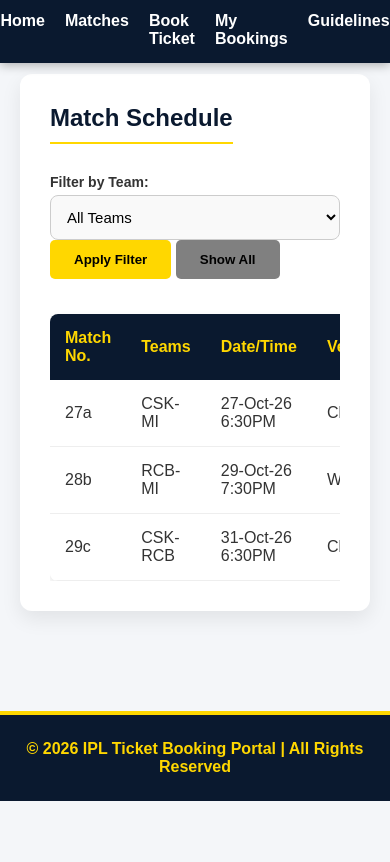
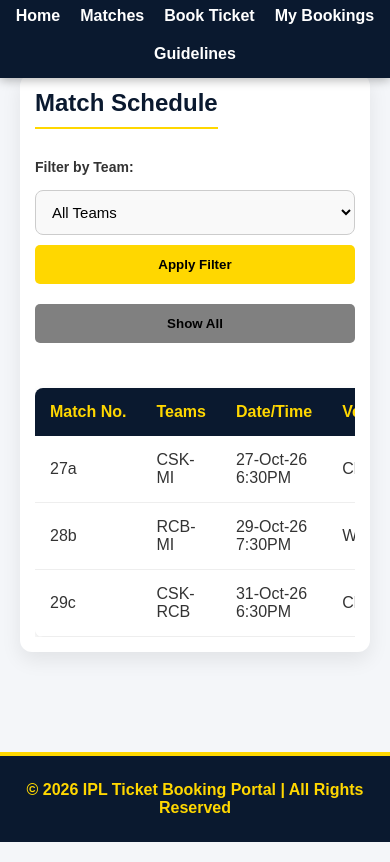
Before and after one commit to srushtimyakal99-ai/ipl-ticket-booking, a plain HTML site: page matches.html in a window 390 px wide. Shown: the part 46-908 px from the top of the page. Before the commit the page ends 867 px from the top, so only its background shows below. Drawn offline with Linux system fonts and the light colour scheme.

Commit message:
Responsive site. Desktop + mobile screenshots. Commit.

```diff
--- a/matches.html
+++ b/matches.html
@@ -20,11 +20,11 @@
         </ul>
     </nav>
 
-    <main style="padding-top: 120px;">
+    <main class="page-content">
         <section>
             <h2>Match Schedule</h2>
 
-            <form class="filter-form-class" style="margin-bottom: 20px;">
+            <form class="filter-form-class">
                 <label for="teamFilter">Filter by Team:</label>
                 <select id="teamFilter">
                     <option value="all">All Teams</option>
@@ -36,6 +36,7 @@
                 <button type="button" class="btn btn-primary" onclick="showAll()" style="background-color: gray;">Show All</button>
             </form>
 
+            <!-- TABLE WRAPPER FOR HORIZONTAL SCROLL ON MOBILE -->
             <div class="table-wrapper">
                 <table id="matchTable">
                     <thead>
--- a/styles.css
+++ b/styles.css
@@ -26,7 +26,7 @@ body {
 }
 
 /* =========================================
-   2. NAVIGATION BAR (Fixed & Flexbox)
+   2. NAVIGATION BAR
    ========================================= */
 nav {
     position: fixed;
@@ -91,6 +91,9 @@ nav a:hover {
     gap: 15px;
 }
 
+/* =========================================
+   4. BUTTONS
+   ========================================= */
 .btn {
     padding: 12px 24px;
     text-decoration: none;
@@ -99,6 +102,7 @@ nav a:hover {
     transition: transform 0.2s;
     border: none;
     cursor: pointer;
+    display: inline-block;
 }
 
 .btn-primary {
@@ -123,12 +127,16 @@ nav a:hover {
 }
 
 /* =========================================
-   4. MAIN CONTENT & TABLES
+   5. MAIN CONTENT & TABLES
    ========================================= */
 main {
     max-width: 1000px;
     margin: 0 auto;
     padding: 20px;
+}
+
+.page-content {
+    padding-top: 120px; /* Space for fixed navbar */
 }
 
 main section {
@@ -152,8 +160,10 @@ main ul {
     line-height: 1.8;
 }
 
+/* Table Styles */
 .table-wrapper {
-    overflow-x: auto;
+    overflow-x: auto; /* HORIZONTAL SCROLL FOR MOBILE */
+    width: 100%;
 }
 
 table {
@@ -170,6 +180,7 @@ th {
     color: var(--accent);
     padding: 15px;
     text-align: left;
+    white-space: nowrap; /* Prevents headers from squishing */
 }
 
 td {
@@ -179,7 +190,7 @@ td {
 }
 
 /* =========================================
-   5. GRID LAYOUT & FORMS (Booking Page)
+   6. GRID LAYOUT & FORMS (Booking Page)
    ========================================= */
 .grid-layout {
     display: grid;
@@ -196,14 +207,8 @@ td {
     border: 1px solid #e2e8f0;
 }
 
-.form-card {
-    border-top: 5px solid var(--primary);
-}
-
-.summary-card {
-    border-top: 5px solid var(--accent);
-    background: #fdfdfd;
-}
+.form-card { border-top: 5px solid var(--primary); }
+.summary-card { border-top: 5px solid var(--accent); background: #fdfdfd; }
 
 form label {
     display: block;
@@ -240,12 +245,19 @@ form input:focus, form select:focus {
     padding-bottom: 8px;
 }
 
-.summary-row strong {
-    color: var(--primary);
+.summary-row strong { color: var(--primary); }
+
+/* Filter Form Alignment */
+.filter-form-class {
+    display: flex;
+    align-items: center;
+    gap: 10px;
+    flex-wrap: wrap;
+    margin-bottom: 20px;
 }
 
 /* =========================================
-   6. FOOTER
+   7. FOOTER
    ========================================= */
 footer {
     background-color: var(--primary);
@@ -258,19 +270,59 @@ footer {
 }
 
 /* =========================================
-   7. RESPONSIVE DESIGN (Mobile View)
+   8. ASS-8: RESPONSIVE DESIGN (Media Queries)
    ========================================= */
+
+/* TABLET VIEW (Less than 768px) */
 @media (max-width: 768px) {
+    /* Stack Navbar */
     nav {
         flex-direction: column;
-        gap: 15px;
+        gap: 10px;
+        padding: 15px;
     }
 
+    nav ul {
+        flex-wrap: wrap;
+        justify-content: center;
+    }
+
+    /* Stack Grid (Form & Summary) */
     .grid-layout {
         grid-template-columns: 1fr;
     }
 
+    .hero {
+        padding-top: 200px;
+    }
+
     .hero h1 {
-        font-size: 2rem;
+        font-size: 2.2rem;
     }
 }
+
+/* MOBILE VIEW (Less than 480px) */
+@media (max-width: 480px) {
+    .hero h1 {
+        font-size: 1.8rem;
+    }
+
+    .hero p {
+        font-size: 1rem;
+    }
+
+    /* Stack Buttons */
+    .hero-buttons {
+        flex-direction: column;
+        width: 100%;
+    }
+
+    .btn {
+        width: 100%;
+        margin-bottom: 10px;
+    }
+
+    main section, .form-card, .summary-card {
+        padding: 15px;
+    }
+}
```
Also changed, not shown: booking.html (+2 -5 lines), 1 other file.
